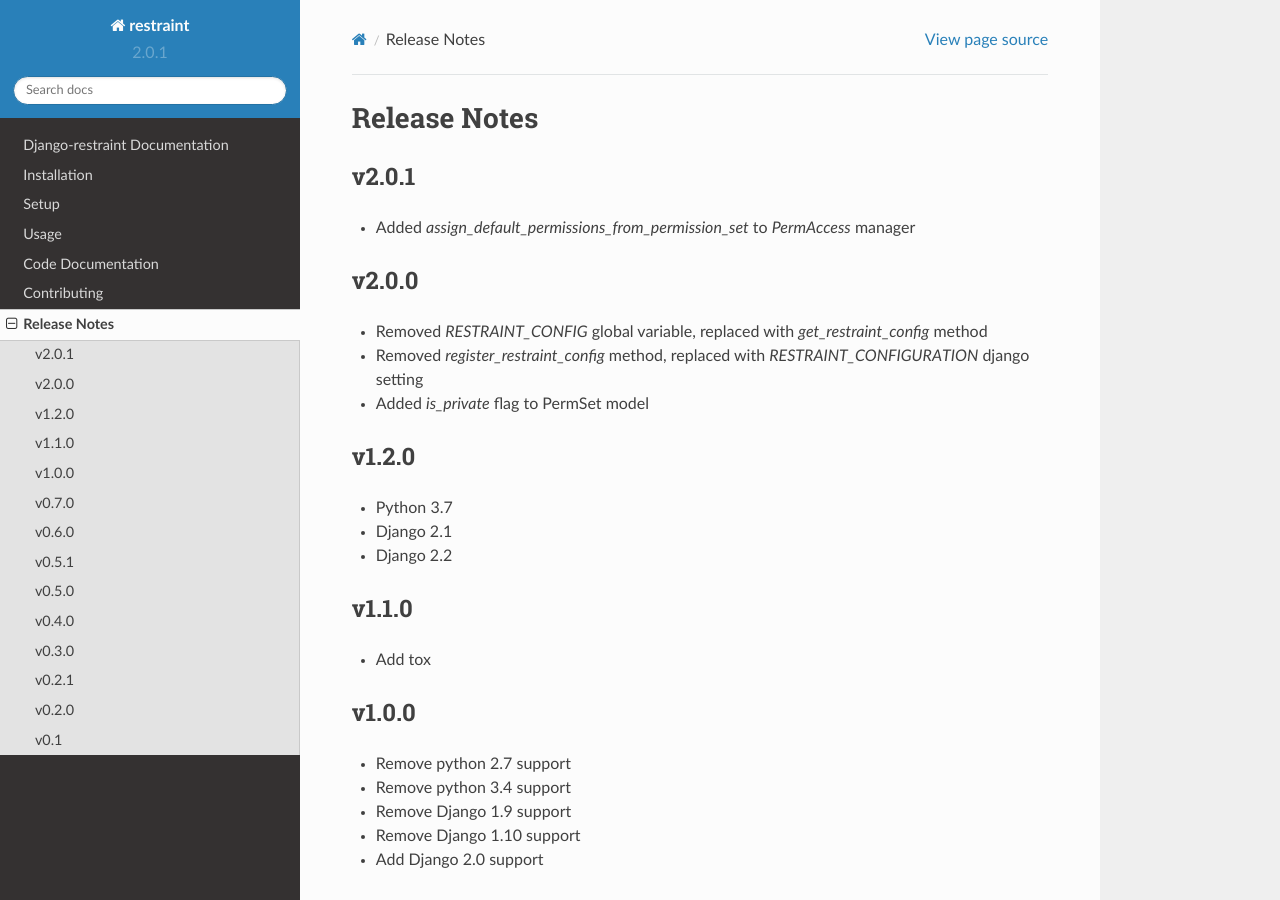
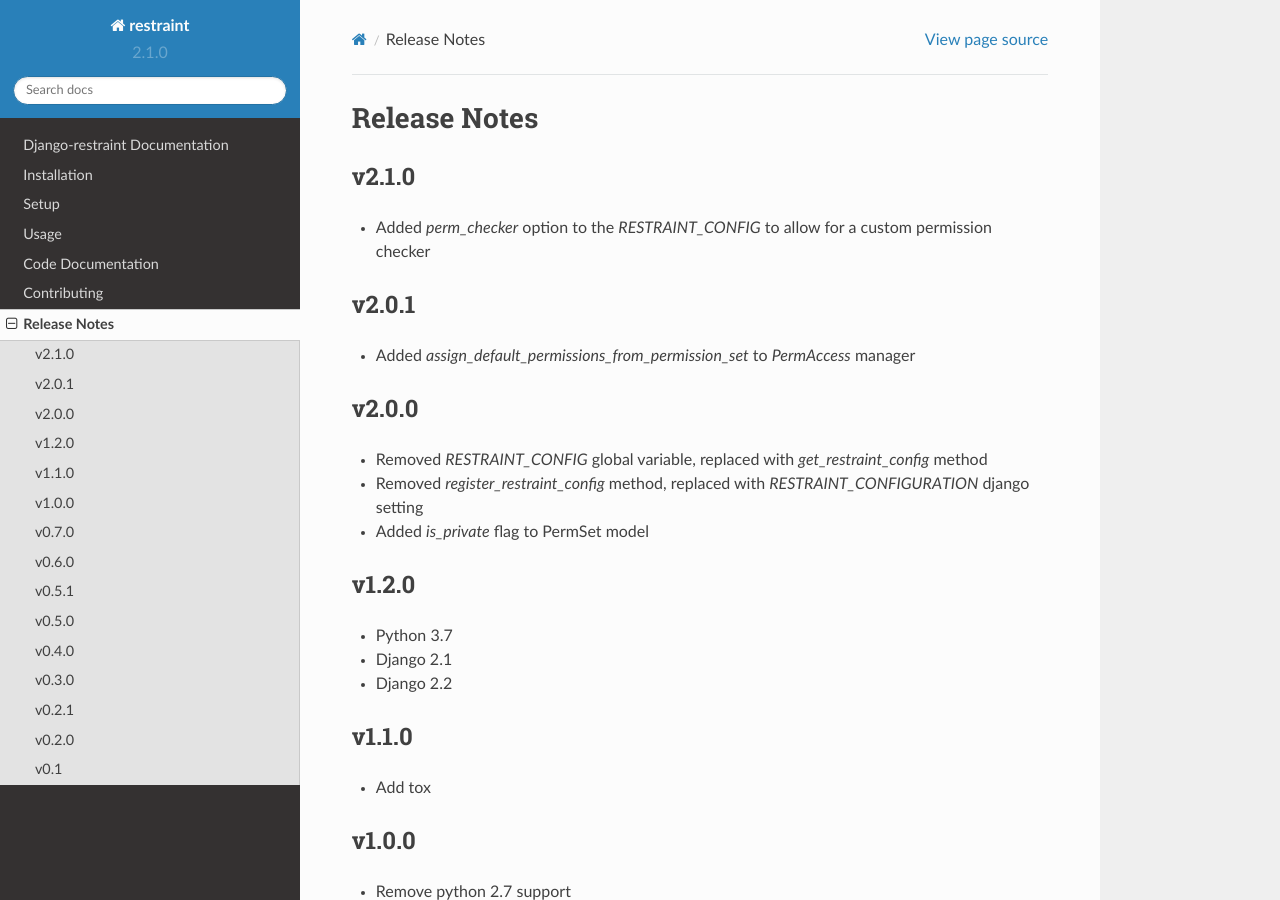
Before and after one commit to ambitioninc/django-restraint, a Sphinx documentation site: the page built from docs/release_notes.rst, in a window 1280 px wide and 900 px high. Built offline with Sphinx 7.4.7 and the Read the Docs theme 2.0.0, drawn with Linux system fonts in a browser that asks for light colours.

Commit message:
bump version

```diff
--- a/docs/release_notes.rst
+++ b/docs/release_notes.rst
@@ -1,5 +1,9 @@
 Release Notes
 =============
+
+v2.1.0
+------
+* Added `perm_checker` option to the `RESTRAINT_CONFIG` to allow for a custom permission checker
 
 v2.0.1
 ------
--- a/docs/setup.rst
+++ b/docs/setup.rst
@@ -94,7 +94,7 @@
     def custom_permission_checker(user, user_permissions, permission, level):
         if user.is_superuser:
             return True
-        return has_permission(user, user_permissions, permission, level)
+        return False
 
 
 
--- a/restraint/version.py
+++ b/restraint/version.py
@@ -1 +1 @@
-__version__ = '2.0.1'
+__version__ = '2.1.0'
```
Also changed, not shown: 1 other file.
